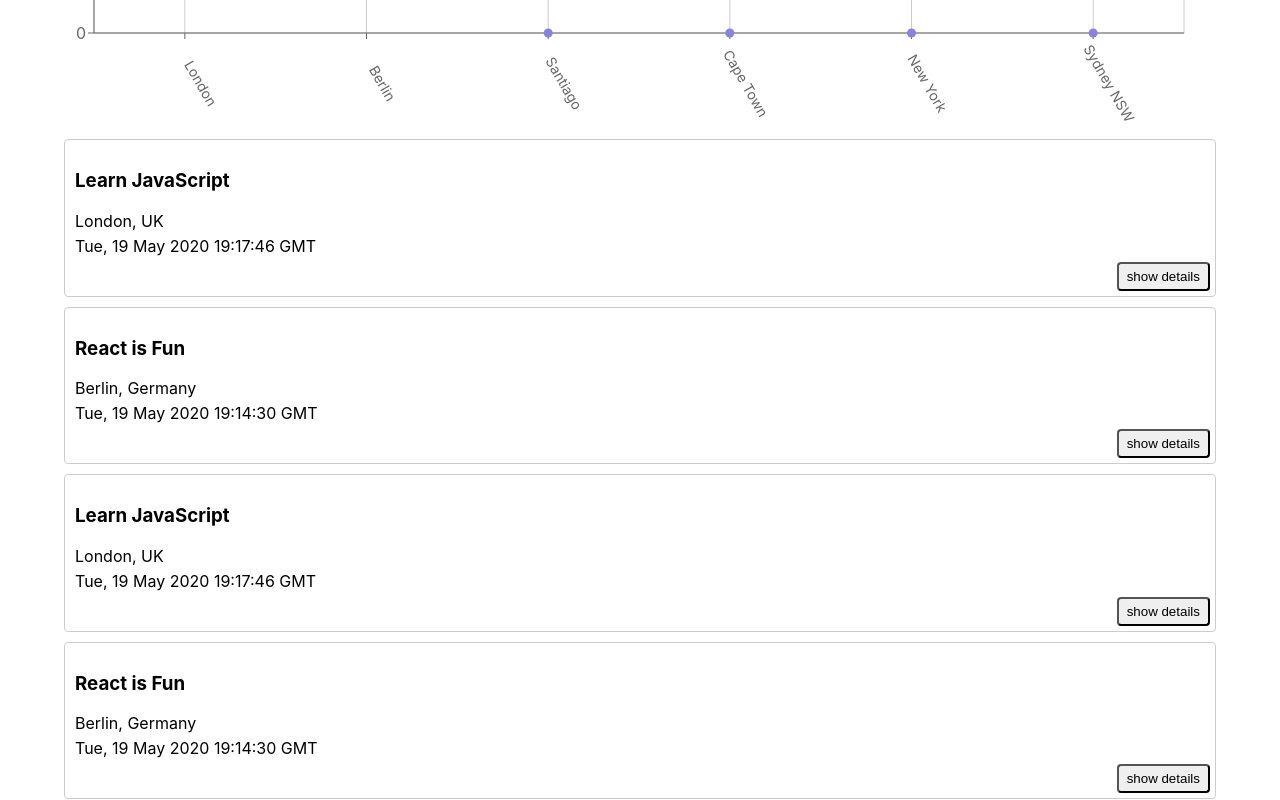
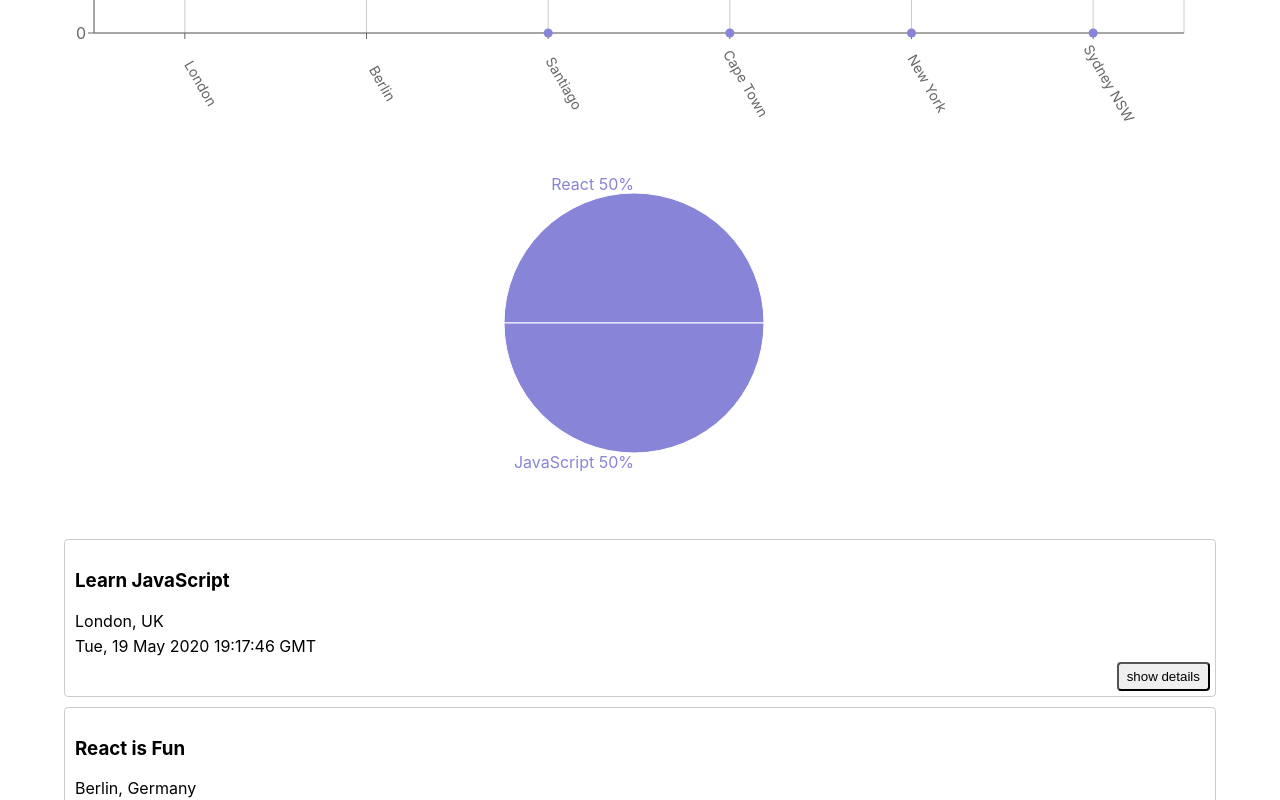
Before and after one commit to MLindbloom/meet, a React (Create React App) app: page / in a window 1280 px wide. Shown: the part 500-1300 px from the top of the page. Built offline with nearby package versions, Linux system fonts and the light colour scheme; what atatus-spa would draw is missing.

Commit message:
fix: import EventGenresChart

```diff
--- a/src/App.js
+++ b/src/App.js
@@ -4,6 +4,7 @@
 import EventList from './components/EventList';
 import NumberOfEvents from './components/NumberOfEvents';
 import CityEventsChart from './components/CityEventsChart';
+import EventGenresChart from './components/EventGenresChart';
 import { useEffect, useState } from 'react';
 import { extractLocations, getEvents } from './api';
 import { InfoAlert, ErrorAlert, WarningAlert } from './components/Alert';
@@ -58,7 +59,10 @@
         setCurrentNOE={setCurrentNOE}
         setErrorAlert={setErrorAlert}
       />
-      <CityEventsChart allLocations={allLocations} events={events} />
+      <div className='charts-container'>
+        <CityEventsChart allLocations={allLocations} events={events} />
+        <EventGenresChart events={events} />
+      </div>
       <EventList events={events} />
     </div>
   );
```
